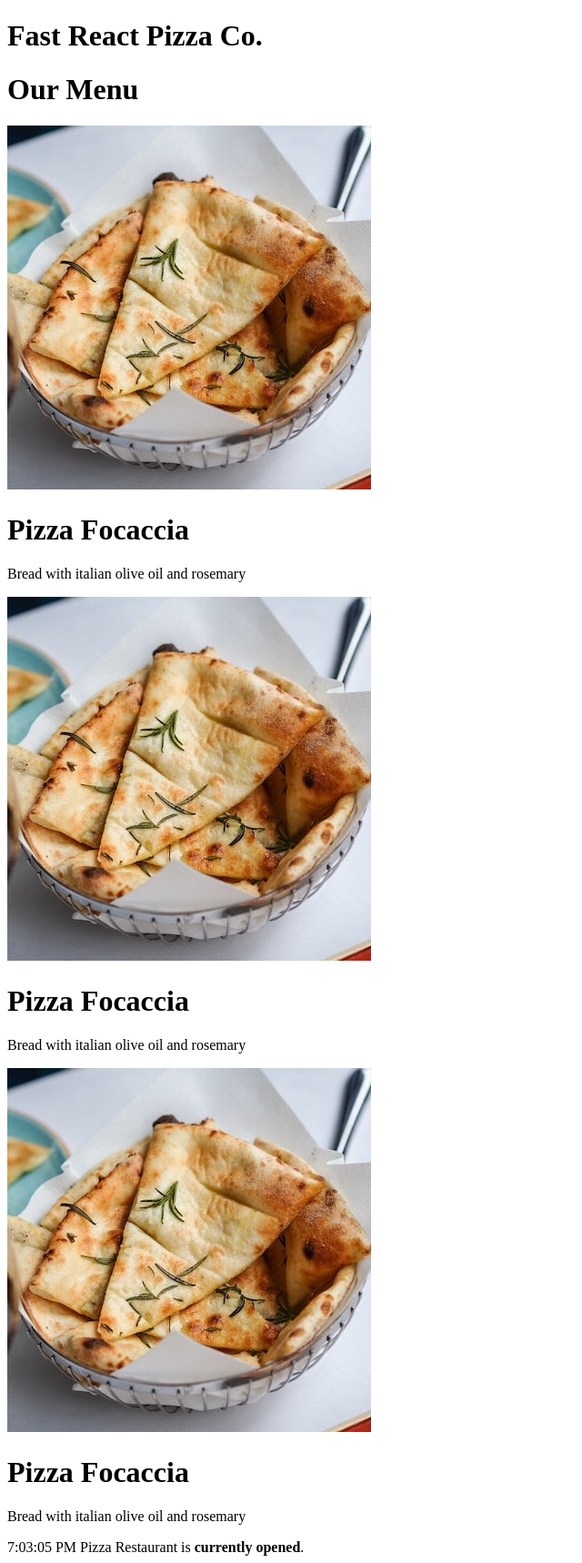
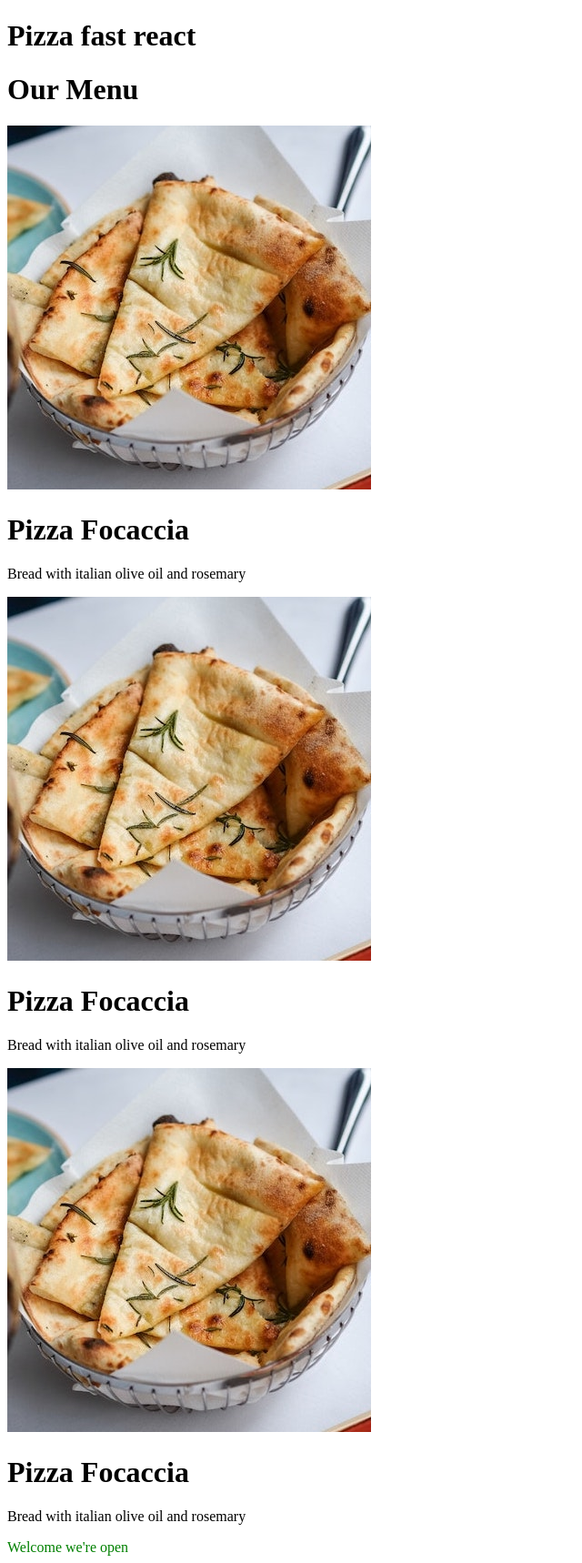
Before and after one commit to hashimmalik59/react-zero-to-hero, a React (Vite) app in the folder 05-section/: page / in a window 1280 px wide. Shown: the whole page at 91% size, without its empty margins (0-640 px from the left). Built offline with nearby package versions, Linux system fonts and the light colour scheme.

Commit message:
05-section 'JS logic in components'

```diff
--- a/05-section/src/App.jsx
+++ b/05-section/src/App.jsx
@@ -1,5 +1,4 @@
 import React from 'react'
-
 
 // const pizzaData = [
 //     {
@@ -51,7 +50,11 @@ import React from 'react'
 // import Greeting from './components/Greeting'
 // import StatusMessage from './components/StatusMessage'
 // import Invoice from './components/Invoice'
-// import Menu from './components/Menu'
+// import Menu1 from './components/Menu1'
+
+import Header from "./components/Header"
+import Menu from "./components/Menu"
+import Footer from './components/Footer'
 
 function App() {
     return (
@@ -60,7 +63,7 @@ function App() {
             <Greeting />
             <StatusMessage />
             <Invoice />
-            <Menu /> */}
+            <Menu1 /> */}
             <Header />
             <Menu />
             <Footer />
@@ -68,34 +71,4 @@ function App() {
     )
 }
 
-function Header() {
-    return <h1>
-        Fast React Pizza Co.
-    </h1>
-}
-
-function Menu() {
-    return <div>
-        <h1>Our Menu</h1>
-        <Pizza />
-        <Pizza />
-        <Pizza />
-    </div>
-}
-
-function Footer() {
-    return <footer>
-        {new Date().toLocaleTimeString()} Pizza Restaurant is <b>currently opened</b>.
-    </footer>
-}
-
-function Pizza() {
-    return <div>
-        <img src="/pizzas/focaccia.jpg" alt="" />
-        <h1>Pizza Focaccia</h1>
-        <p>Bread with italian olive oil and rosemary</p>
-    </div>
-}
-
-
 export default App
--- a/05-section/src/components/Footer.jsx
+++ b/05-section/src/components/Footer.jsx
@@ -1,9 +1,14 @@
 import React from 'react'
 
 const Footer = () => {
+
+    const hour = new Date().getHours();
+    const openHour = 12;
+    const closeHour = 22;
+    const isOpen = hour >= openHour && hour <= closeHour;
     return (
-        <footer>
-            <p>Has him &copy; | alrights reserved | 2026</p>
+        <footer style={{ color: isOpen ? "green" : "red" }}>
+            {isOpen ? "Welcome we're open" : "Sorry, we're closed!"}
         </footer>
     )
 }
--- /dev/null
+++ b/05-section/src/components/Header.jsx
@@ -0,0 +1,9 @@
+import React from 'react'
+
+const Header = () => {
+    return (
+        <h1>Pizza fast react</h1>
+    )
+}
+
+export default Header
--- a/05-section/src/components/Menu.jsx
+++ b/05-section/src/components/Menu.jsx
@@ -1,13 +1,14 @@
 import React from 'react'
 
+import Pizza from "./Pizza"
+
 const Menu = () => {
-    return (
-        <>
-            <li>Home</li>
-            <li>About</li>
-            <li>Contact</li>
-        </>
-    )
+    return <div>
+        <h1>Our Menu</h1>
+        <Pizza />
+        <Pizza />
+        <Pizza />
+    </div>
 }
 
 export default Menu
--- /dev/null
+++ b/05-section/src/components/Menu1.jsx
@@ -0,0 +1,13 @@
+import React from 'react'
+
+const Menu = () => {
+    return (
+        <>
+            <li>Home</li>
+            <li>About</li>
+            <li>Contact</li>
+        </>
+    )
+}
+
+export default Menu
--- /dev/null
+++ b/05-section/src/components/Pizza.jsx
@@ -0,0 +1,13 @@
+import React from 'react'
+
+const Pizza = () => {
+    return (
+        <div>
+            <img src="/pizzas/focaccia.jpg" alt="" />
+            <h1>Pizza Focaccia</h1>
+            <p>Bread with italian olive oil and rosemary</p>
+        </div>
+    )
+}
+
+export default Pizza
--- a/05-section/src/main.jsx
+++ b/05-section/src/main.jsx
@@ -4,8 +4,4 @@ import App from './App.jsx'; // Tumhara main component
 import './index.css'; // Global styles
 
 // Browser ke 'root' div ko pakro aur React tree render karo
-ReactDOM.createRoot(document.getElementById('root')).render(
-    <React.StrictMode>
-        <App />
-    </React.StrictMode>
-);
+ReactDOM.createRoot(document.getElementById('root')).render(<App />);
```
